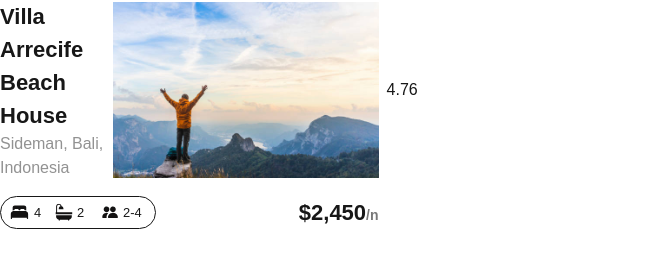
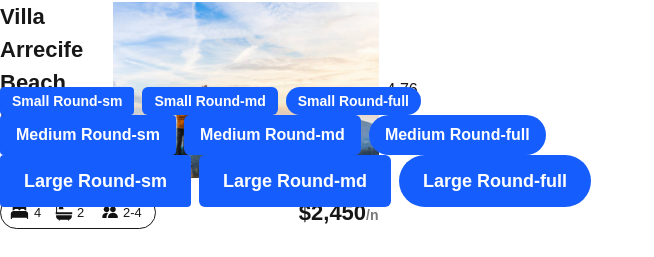
Before and after one commit to Brian-Branson/alx-project-0x00-setup, a Next.js app in the folder alx-project-0x00/: page /landing in a window 1280 px wide. Shown: the part 363-620 px from the top of the page, without its empty margins (0-654 px from the left). Built offline with nearby package versions, Linux system fonts and the light colour scheme.

Commit message:
7th task

```diff
--- /dev/null
+++ b/alx-project-0x00/components/Button.tsx
@@ -0,0 +1,19 @@
+import { ButtonProps } from "@/interfaces";
+
+const Button: React.FC<ButtonProps> = ({ title, size = "medium", shape = "rounded-md" }) => {
+  const sizeClasses = {
+    small: "px-3 py-1 text-sm",
+    medium: "px-4 py-2 text-base",
+    large: "px-6 py-3 text-lg",
+  };
+
+  return (
+    <button
+      className={`bg-blue-600 text-white font-semibold ${sizeClasses[size]} ${shape}`}
+    >
+      {title}
+    </button>
+  );
+};
+
+export default Button;
--- a/alx-project-0x00/interfaces/index.ts
+++ b/alx-project-0x00/interfaces/index.ts
@@ -1,3 +1,8 @@
 export interface PillProps {
   title: string
 }
+export interface ButtonProps {
+  title: string;
+  size?: "small" | "medium" | "large";
+  shape?: "rounded-sm" | "rounded-md" | "rounded-full";
+}
--- a/alx-project-0x00/pages/landing.tsx
+++ b/alx-project-0x00/pages/landing.tsx
@@ -1,11 +1,29 @@
 import Card from "@/components/Card"
-
+import Button from "@/components/Button"
 const Landing: React.FC =  () => {
   return (
     <div>
       <h1 className=" text-xl font-extralight">Landing Page</h1>
       <Card />
-    </div>
+
+          <div className="flex gap-2">
+          <Button title="Small Round-sm" size="small" shape="rounded-sm" />
+          <Button title="Small Round-md" size="small" shape="rounded-md" />
+          <Button title="Small Round-full" size="small" shape="rounded-full" />
+        </div>
+
+        <div className="flex gap-2">
+          <Button title="Medium Round-sm" size="medium" shape="rounded-sm" />
+          <Button title="Medium Round-md" size="medium" shape="rounded-md" />
+          <Button title="Medium Round-full" size="medium" shape="rounded-full" />
+        </div>
+
+        <div className="flex gap-2">
+          <Button title="Large Round-sm" size="large" shape="rounded-sm" />
+          <Button title="Large Round-md" size="large" shape="rounded-md" />
+          <Button title="Large Round-full" size="large" shape="rounded-full" />
+        </div>
+      </div>
   )
 }
 export default Landing
```
